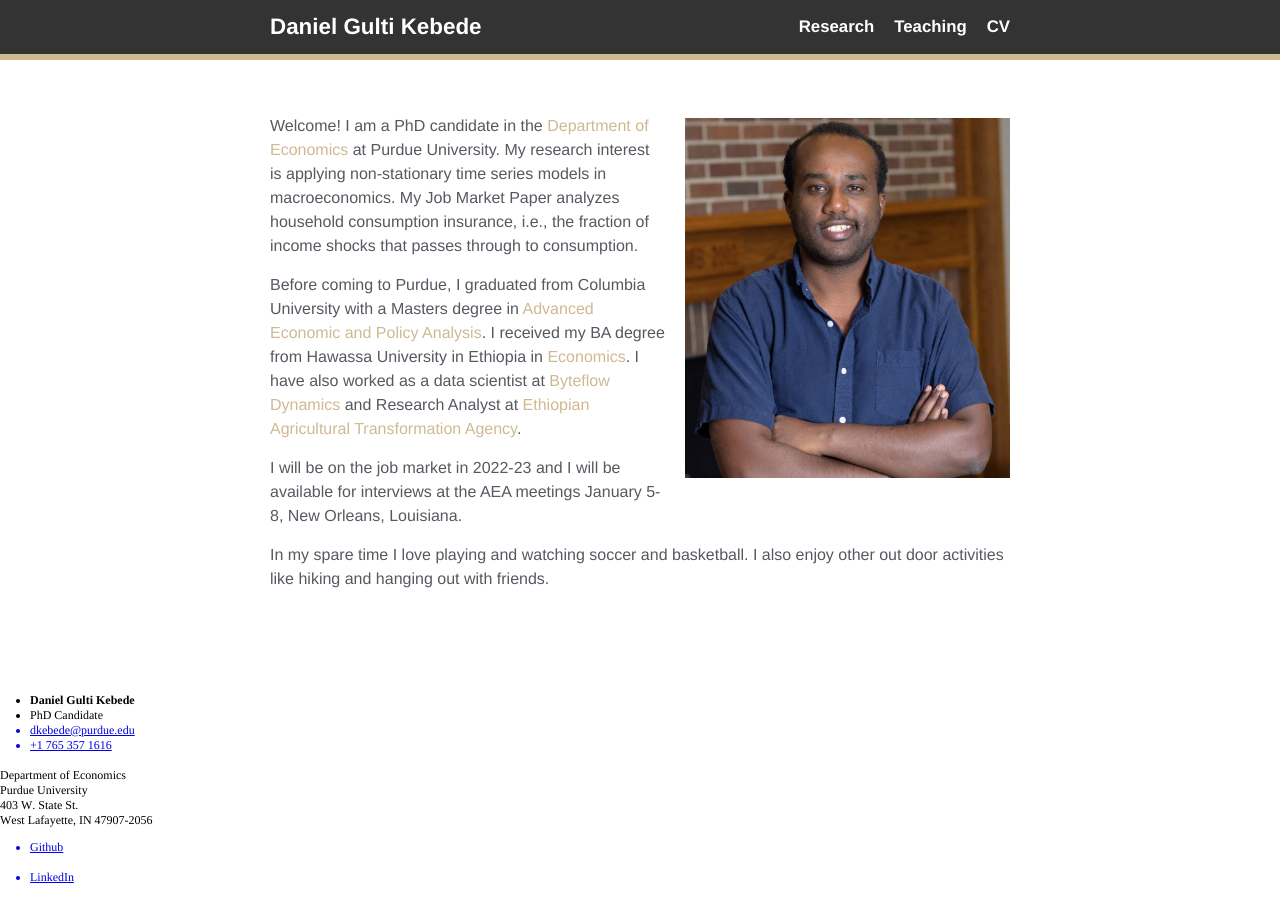
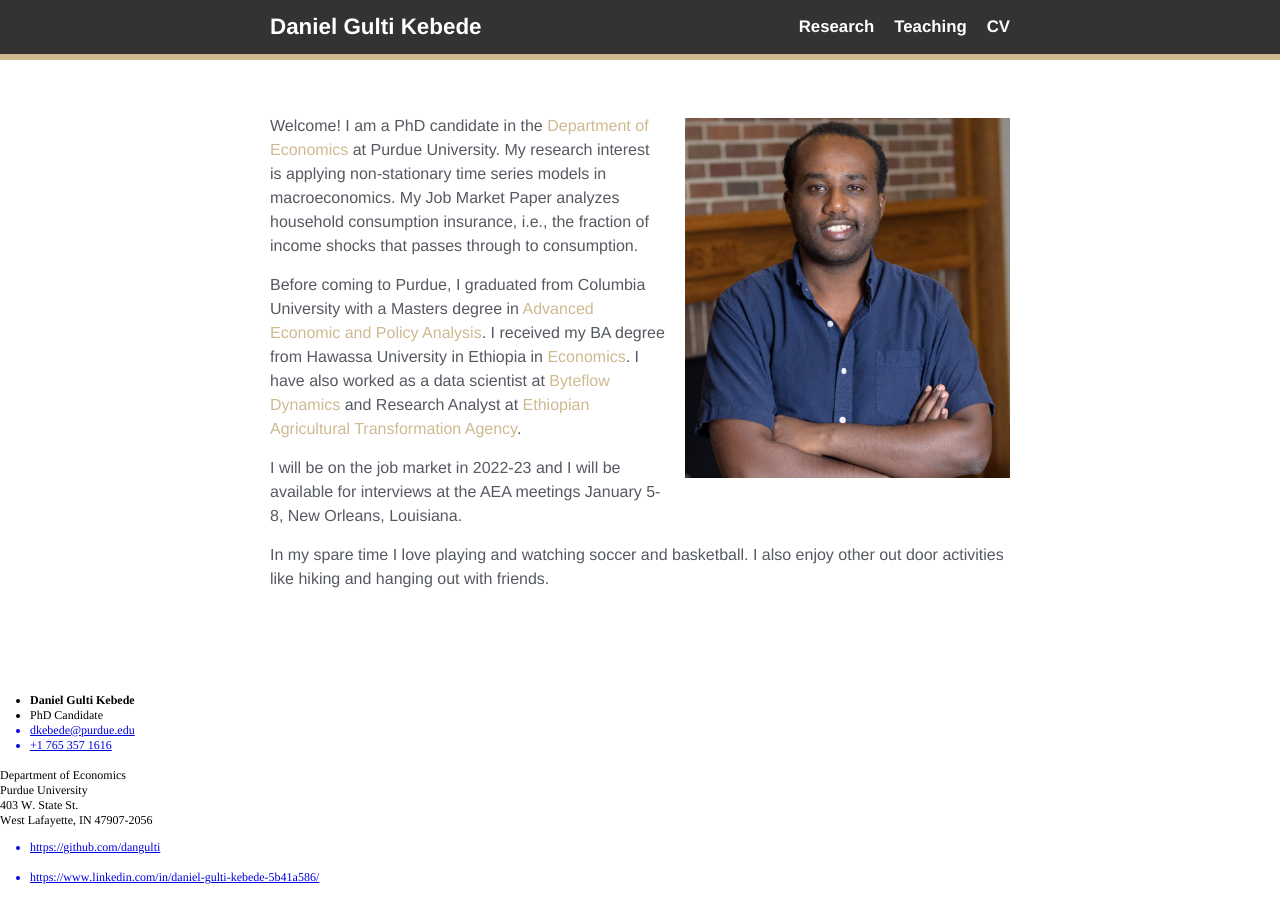
Before and after one commit to dangulti/dangulti.github.io, a Jekyll site: the page built from index.md, in a window 1280 px wide. Built offline with Jekyll 4.4.1, drawn with Linux system fonts in a browser that asks for light colours.

Commit message:
step 4_2

```diff
--- a/_includes/footer.html
+++ b/_includes/footer.html
@@ -9,15 +9,13 @@
   <style type="text/css">
     p.p3 {margin: 0.0px 0.0px 12.0px 0.0px; font: 12.0px Times; color: #000000; -webkit-text-stroke: #000000}
     li.li1 {margin: 0.0px 0.0px 0.0px 0.0px; font: 12.0px Times; color: #000000; -webkit-text-stroke: #000000}
-    li.li2 {margin: 0.0px 0.0px 0.0px 0.0px; font: 12.0px Times; color: #0000e3; -webkit-text-stroke: #000000}
-    li.li4 {margin: 0.0px 0.0px 0.0px 0.0px; font: 12.0px Times; color: #0000e9; -webkit-text-stroke: #0000e9}
+    li.li2 {margin: 0.0px 0.0px 0.0px 0.0px; font: 12.0px Times; color: #0000dc; -webkit-text-stroke: #000000}
+    li.li4 {margin: 0.0px 0.0px 0.0px 0.0px; font: 12.0px Times; color: #0000e3; -webkit-text-stroke: #000000}
     span.s1 {-webkit-text-stroke: 0px #000000}
     span.s2 {font-kerning: none}
-    span.s3 {text-decoration: underline ; font-kerning: none; color: #0000e3}
+    span.s3 {text-decoration: underline ; font-kerning: none; color: #0000dc}
     span.s4 {font-kerning: none; color: #000000}
-    span.s5 {color: #0000e3; -webkit-text-stroke: 0px #000000}
-    span.s6 {text-decoration: underline ; font-kerning: none; color: #0000e9}
-    span.s7 {font-kerning: none; color: #000000; -webkit-text-stroke: 0px #000000}
+    span.s5 {text-decoration: underline ; font-kerning: none; color: #0000e3}
     ul.ul1 {list-style-type: disc}
   </style>
 </head>
@@ -33,10 +31,10 @@ Purdue University <br>
 403 W. State St. <br>
 West Lafayette, IN 47907-2056<span class="Apple-converted-space"> </span></span></p>
 <ul class="ul1">
-  <li class="li4"><span class="s5"><a href="https://github.com/reasner"><span class="s6">Github</span></a></span><span class="s7"><span class="Apple-converted-space"> </span></span></li>
+  <li class="li4"><span class="s1"><a href="https://github.com/reasner"><span class="s5">https://github.com/dangulti</span></a></span></li>
 </ul>
 <ul class="ul1">
-  <li class="li4"><span class="s1"><a href="https://www.linkedin.com/in/reasner/"><span class="s6">LinkedIn</span></a></span><span class="s7"><span class="Apple-converted-space"> </span></span></li>
+  <li class="li4"><span class="s1"><a href="https://www.linkedin.com/in/reasner/"><span class="s5">https://www.linkedin.com/in/daniel-gulti-kebede-5b41a586/</span></a></span></li>
 </ul>
 </body>
 </html>
```
